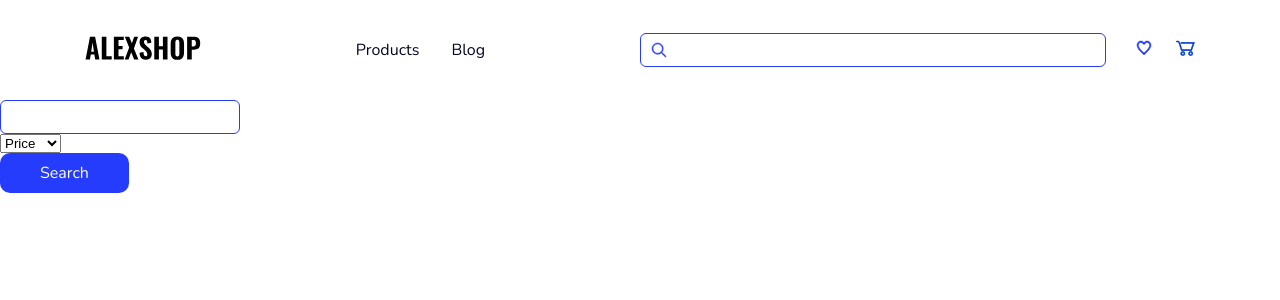
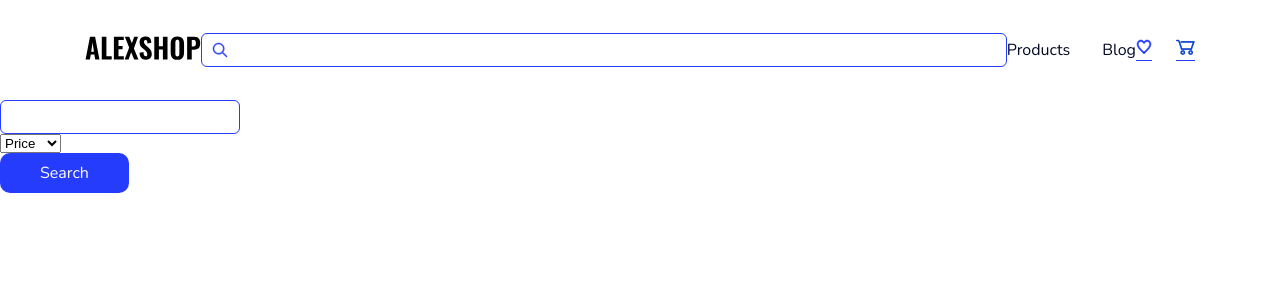
Before and after one commit to Alekseypavlov14/alex-shop, a Next.js app: page / in a window 1280 px wide. Shown: the top 300 px of the page. Built offline with nearby package versions, Linux system fonts and the light colour scheme.

Commit message:
updated Header widget

```diff
--- /dev/null
+++ b/src/configs/header-icons.ts
@@ -0,0 +1,12 @@
+import heartIcon from '@/shared/icons/heart-outlined.svg'
+import cartIcon from '@/shared/icons/cart.svg'
+
+interface HeaderIcon {
+  href: string
+  icon: any
+}
+
+export const headerIcons: HeaderIcon[] = [
+  { href: '/favorite', icon: heartIcon },
+  { href: '/cart', icon: cartIcon }
+]
--- a/src/widgets/Header/Header.tsx
+++ b/src/widgets/Header/Header.tsx
@@ -1,6 +1,7 @@
 import { FC } from 'react'
-import { SearchSection } from './components/SearchSection'
+import { HeaderSearchBar } from './components/HeaderSearchBar'
 import { Navbar } from './components/Navbar'
+import { Icons } from './components/Icons'
 import { Logo } from '@/shared/components/Logo'
 import styles from './Header.module.scss'
 
@@ -11,8 +12,9 @@ export const Header: FC<HeaderProps> = () => {
     <div className={styles.Header}>
       <div className={styles.Container}>
         <Logo />
+        <HeaderSearchBar />
         <Navbar />
-        <SearchSection />
+        <Icons />
       </div>
     </div>
   )
--- a/src/widgets/Header/components/HeaderSearchBar/HeaderSearchBar.tsx
+++ b/src/widgets/Header/components/HeaderSearchBar/HeaderSearchBar.tsx
@@ -1,15 +1,23 @@
-import { FC } from 'react'
+import { ChangeEvent, FC } from 'react'
+import { useTextQuery, useUpdateTextQuery } from '@/stores/search'
 import { SearchBar } from '@/shared/components/SearchBar'
 import styles from './HeaderSearchBar.module.scss'
 
 interface HeaderSearchBarProps {}
 
 export const HeaderSearchBar: FC<HeaderSearchBarProps> = () => {
+  const textQuery = useTextQuery()
+  const updateTextQuery = useUpdateTextQuery()
+
+  function updateTextQueryHandler(e: ChangeEvent<HTMLInputElement>) {
+    updateTextQuery(e.target.value.trim())
+  }
+
   return (
     <SearchBar
       className={styles.HeaderSearchBar}
-      onChange={() => {}}
-      value=''
+      onChange={updateTextQueryHandler}
+      value={textQuery}
     />
   )
 }
--- /dev/null
+++ b/src/widgets/Header/components/Icons/Icons.module.scss
@@ -0,0 +1,9 @@
+.Icons {
+  display: flex;
+  align-items: center;
+  gap: 24px;
+
+  & > * {
+    cursor: pointer;
+  }
+}
--- /dev/null
+++ b/src/widgets/Header/components/Icons/Icons.tsx
@@ -0,0 +1,19 @@
+import { FC } from 'react'
+import { headerIcons } from '@/configs/header-icons'
+import { Link } from '@/shared/components/Link'
+import Image from 'next/image'
+import styles from './Icons.module.scss'
+
+interface IconsProps {}
+
+export const Icons: FC<IconsProps> = () => {
+  return (
+    <div className={styles.Icons}>
+      {headerIcons.map(icon => (
+        <Link href={icon.href}>
+          <Image src={icon.icon} alt='' />
+        </Link>
+      ))}
+    </div>
+  )
+}
--- /dev/null
+++ b/src/widgets/Header/components/Icons/index.ts
@@ -0,0 +1 @@
+export { Icons } from './Icons'
--- a/src/widgets/Header/components/SearchSection/SearchSection.module.scss
+++ /dev/null
@@ -1,17 +0,0 @@
-.SearchSection {
-  flex: 0 1 50%;
-  display: flex;
-  align-items: center;
-  justify-content: space-between;
-  gap: 30px;
-}
-
-.Icons {
-  display: flex;
-  align-items: center;
-  gap: 24px;
-
-  & > * {
-    cursor: pointer;
-  }
-}
--- a/src/widgets/Header/components/SearchSection/SearchSection.tsx
+++ /dev/null
@@ -1,22 +0,0 @@
-import { FC } from 'react'
-import { HeaderSearchBar } from '../HeaderSearchBar'
-import Image from 'next/image'
-import Link from 'next/link'
-import heartIcon from '@/shared/icons/heart-outlined.svg'
-import cartIcon from '@/shared/icons/cart.svg'
-import styles from './SearchSection.module.scss'
-
-interface SearchSectionProps {}
-
-export const SearchSection: FC<SearchSectionProps> = () => {
-  return (
-    <div className={styles.SearchSection}>
-      <HeaderSearchBar />
-
-      <div className={styles.Icons}>
-        <Link href='/favorite'><Image src={heartIcon} alt='' /></Link>
-        <Link href='/cart'><Image src={cartIcon} alt='' /></Link>
-      </div>
-    </div>
-  )
-}
--- a/src/widgets/Header/components/SearchSection/index.ts
+++ /dev/null
@@ -1 +0,0 @@
-export { SearchSection } from './SearchSection'
```
